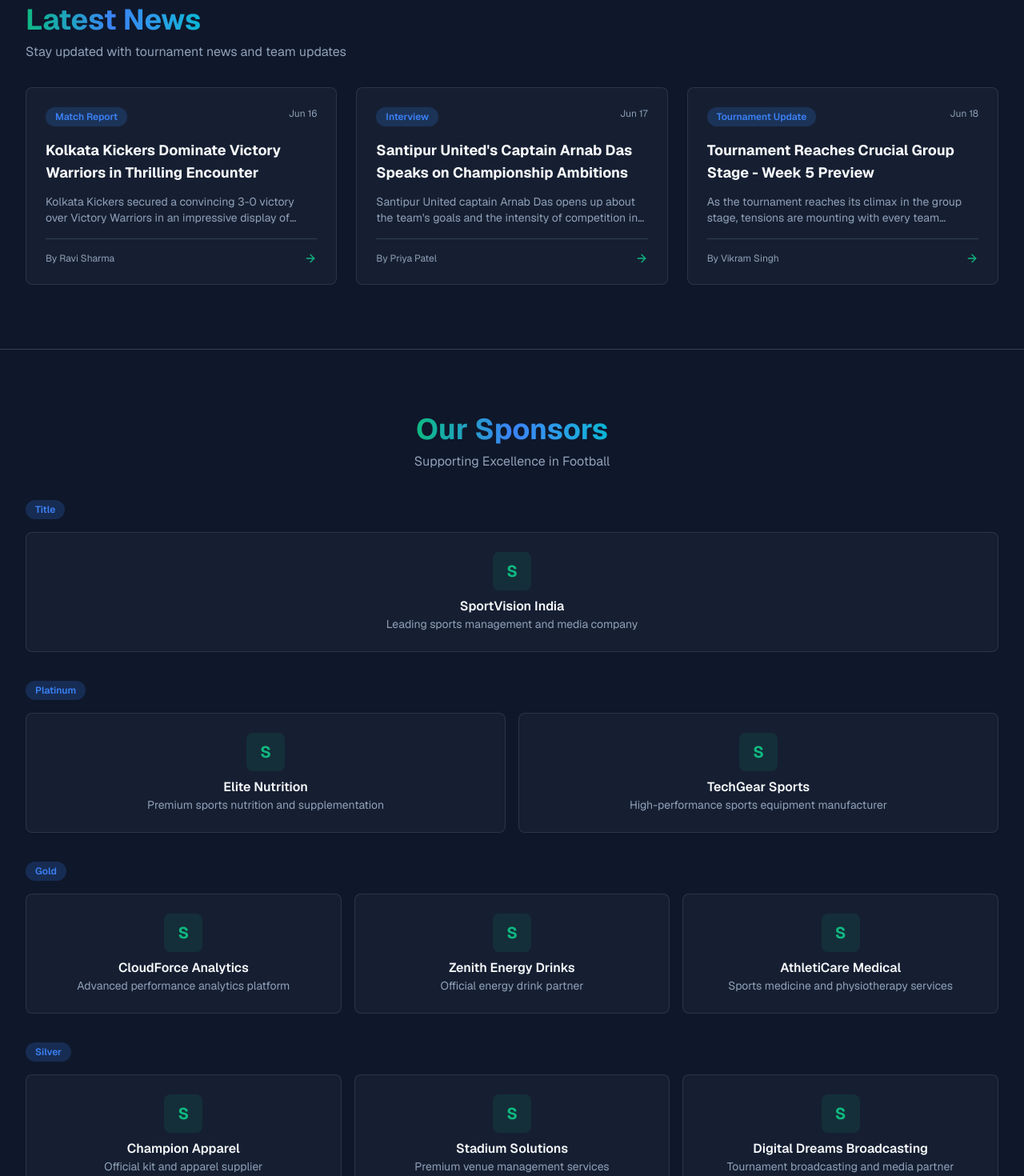
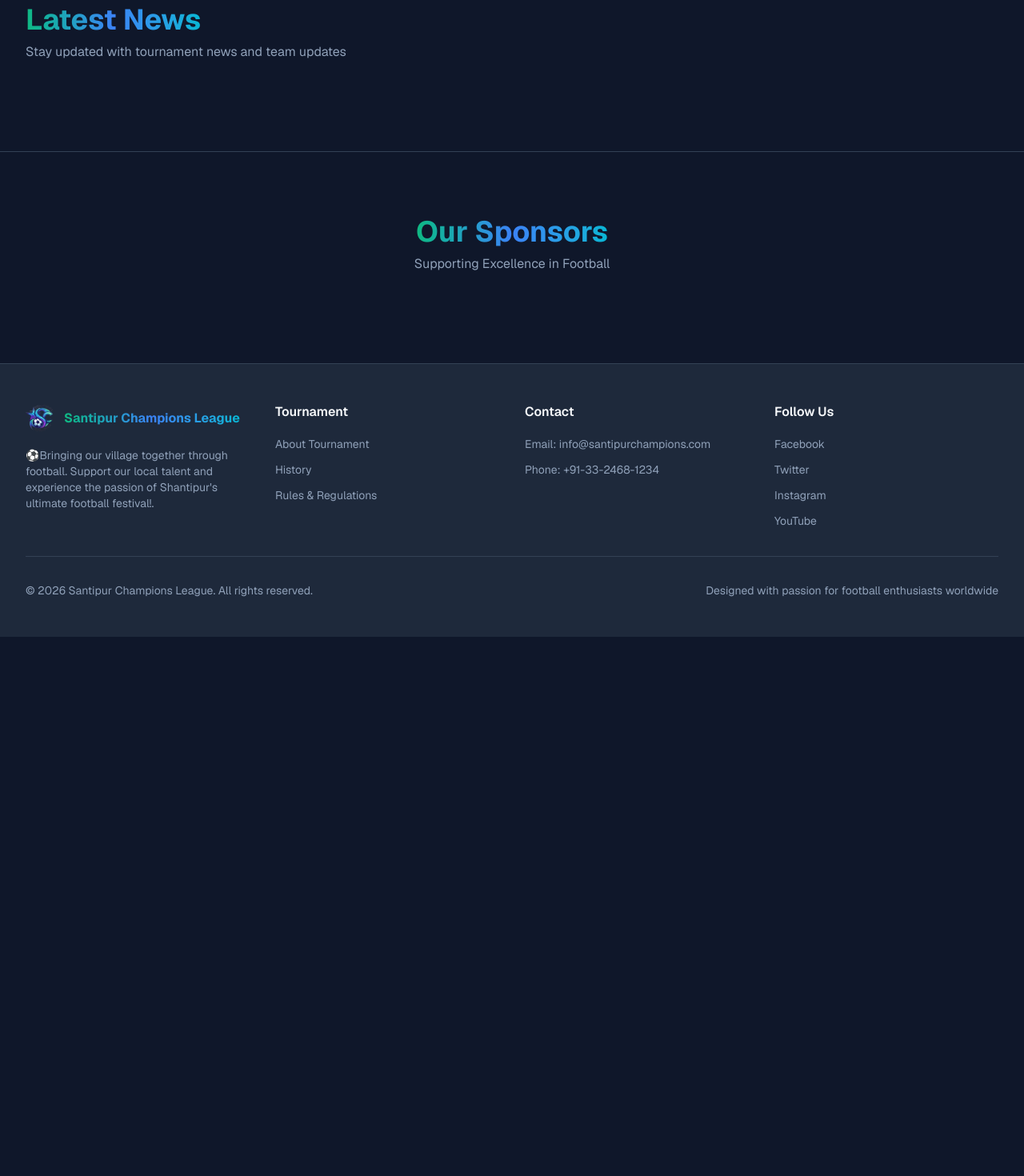
Before and after one commit to chetan-bist/Shantipur-League-, a Next.js app: page / in a window 1280 px wide. Shown: the part 2680-4150 px from the top of the page at 80% size. After the commit the page ends 3476 px from the top, so only its background shows below. Built offline with nearby package versions, Linux system fonts and the light colour scheme.

Commit message:
update news and sponsors

```diff
--- a/data/news.ts
+++ b/data/news.ts
@@ -10,125 +10,125 @@ export interface NewsArticle {
 }
 
 export const news: NewsArticle[] = [
-  {
-    id: 1,
-    title: 'Kolkata Kickers Dominate Victory Warriors in Thrilling Encounter',
-    slug: 'kolkata-kickers-dominate-victory-warriors',
-    excerpt: 'Kolkata Kickers secured a convincing 3-0 victory over Victory Warriors in an impressive display of attacking football.',
-    content: `In a spectacular performance on June 15th, Kolkata Kickers demonstrated their championship credentials with a dominant 3-0 victory over Victory Warriors at Eden Gardens.
+//   {
+//     id: 1,
+//     title: 'Kolkata Kickers Dominate Victory Warriors in Thrilling Encounter',
+//     slug: 'kolkata-kickers-dominate-victory-warriors',
+//     excerpt: 'Kolkata Kickers secured a convincing 3-0 victory over Victory Warriors in an impressive display of attacking football.',
+//     content: `In a spectacular performance on June 15th, Kolkata Kickers demonstrated their championship credentials with a dominant 3-0 victory over Victory Warriors at Eden Gardens.
 
-The match saw Kolkata's attacking prowess on full display, with goals from Sourav Banerjee, Abhijit Roy, and a stunning free-kick from Pradeep Bhat. Victory Warriors fought hard but couldn't breach Kolkata's solid defense.
+// The match saw Kolkata's attacking prowess on full display, with goals from Sourav Banerjee, Abhijit Roy, and a stunning free-kick from Pradeep Bhat. Victory Warriors fought hard but couldn't breach Kolkata's solid defense.
 
-Coach Amit Das praised his team's performance: "This was a complete team effort. Our midfield controlled the game and our defense was impenetrable. This is the kind of football we need to play in the tournament."
+// Coach Amit Das praised his team's performance: "This was a complete team effort. Our midfield controlled the game and our defense was impenetrable. This is the kind of football we need to play in the tournament."
 
-The victory puts Kolkata Kickers at the top of the standings with 28 points, cementing their position as strong contenders for the championship.`,
-    author: 'Ravi Sharma',
-    date: '2024-06-16',
-    category: 'Match Report',
-  },
-  {
-    id: 2,
-    title: 'Santipur United\'s Captain Arnab Das Speaks on Championship Ambitions',
-    slug: 'arnab-das-championship-ambitions',
-    excerpt: 'Santipur United captain Arnab Das opens up about the team\'s goals and the intensity of competition in this year\'s tournament.',
-    content: `In an exclusive interview, Santipur United captain Arnab Das shared his thoughts on the Santipur Champions League and the team's aspirations.
+// The victory puts Kolkata Kickers at the top of the standings with 28 points, cementing their position as strong contenders for the championship.`,
+//     author: 'Ravi Sharma',
+//     date: '2024-06-16',
+//     category: 'Match Report',
+//   },
+//   {
+//     id: 2,
+//     title: 'Santipur United\'s Captain Arnab Das Speaks on Championship Ambitions',
+//     slug: 'arnab-das-championship-ambitions',
+//     excerpt: 'Santipur United captain Arnab Das opens up about the team\'s goals and the intensity of competition in this year\'s tournament.',
+//     content: `In an exclusive interview, Santipur United captain Arnab Das shared his thoughts on the Santipur Champions League and the team's aspirations.
 
-"Every team here is world-class, and we know that every match is crucial," Das said. "We have the talent and the determination to go all the way. Our chemistry as a team has improved significantly, and we believe we can compete with anyone."
+// "Every team here is world-class, and we know that every match is crucial," Das said. "We have the talent and the determination to go all the way. Our chemistry as a team has improved significantly, and we believe we can compete with anyone."
 
-When asked about the fierce rivalry between teams, Das remained diplomatic: "Rivalries push us to be better. We respect every opponent and approach each match with the intensity it deserves. The Champions League is about bringing out the best in every player."
+// When asked about the fierce rivalry between teams, Das remained diplomatic: "Rivalries push us to be better. We respect every opponent and approach each match with the intensity it deserves. The Champions League is about bringing out the best in every player."
 
-The captain also highlighted the importance of team support: "Our fans have been incredible. Their energy gives us the motivation to perform at our best."
+// The captain also highlighted the importance of team support: "Our fans have been incredible. Their energy gives us the motivation to perform at our best."
 
-Das will be looking to lead his team to victory in their upcoming match against Victory Warriors on July 13th.`,
-    author: 'Priya Patel',
-    date: '2024-06-17',
-    category: 'Interview',
-  },
-  {
-    id: 3,
-    title: 'Tournament Reaches Crucial Group Stage - Week 5 Preview',
-    slug: 'group-stage-week-5-preview',
-    excerpt: 'As the tournament reaches its climax in the group stage, tensions are mounting with every team fighting for a semi-final spot.',
-    content: `The Santipur Champions League is entering a critical phase as we approach Week 5 of the group stage. With every team having played four matches, the race for the top positions is heating up.
+// Das will be looking to lead his team to victory in their upcoming match against Victory Warriors on July 13th.`,
+//     author: 'Priya Patel',
+//     date: '2024-06-17',
+//     category: 'Interview',
+//   },
+//   {
+//     id: 3,
+//     title: 'Tournament Reaches Crucial Group Stage - Week 5 Preview',
+//     slug: 'group-stage-week-5-preview',
+//     excerpt: 'As the tournament reaches its climax in the group stage, tensions are mounting with every team fighting for a semi-final spot.',
+//     content: `The Santipur Champions League is entering a critical phase as we approach Week 5 of the group stage. With every team having played four matches, the race for the top positions is heating up.
 
-Current Standings:
-1. Kolkata Kickers - 28 points
-2. Santipur United - 26 points
-3. Bengal Tigers - 24 points
-4. Victory Warriors - 22 points
-5. Eastern Eagles - 18 points
+// Current Standings:
+// 1. Kolkata Kickers - 28 points
+// 2. Santipur United - 26 points
+// 3. Bengal Tigers - 24 points
+// 4. Victory Warriors - 22 points
+// 5. Eastern Eagles - 18 points
 
-The competition remains incredibly tight, with only 6 points separating first and fourth place. The upcoming fixtures will determine who advances to the semi-finals and who faces elimination.
+// The competition remains incredibly tight, with only 6 points separating first and fourth place. The upcoming fixtures will determine who advances to the semi-finals and who faces elimination.
 
-This week's must-watch matches:
-- Santipur United vs Victory Warriors (July 13, 18:00)
-- Bengal Tigers vs Eastern Eagles (July 13, 16:00)
+// This week's must-watch matches:
+// - Santipur United vs Victory Warriors (July 13, 18:00)
+// - Bengal Tigers vs Eastern Eagles (July 13, 16:00)
 
-These matches are expected to be highly competitive, with each team desperate for the three points to secure their semi-final position.
+// These matches are expected to be highly competitive, with each team desperate for the three points to secure their semi-final position.
 
-Tournament organizers have confirmed that the semi-finals will take place on July 20th, followed by the grand final on July 27th at Santipur Grand Stadium.`,
-    author: 'Vikram Singh',
-    date: '2024-06-18',
-    category: 'Tournament Update',
-  },
-  {
-    id: 4,
-    title: 'Bengal Tigers Announce New Training Facility Opening',
-    slug: 'bengal-tigers-new-training-facility',
-    excerpt: 'Bengal Tigers officially open their state-of-the-art training facility to enhance player development and performance.',
-    content: `Bengal Tigers have announced the grand opening of their new state-of-the-art training facility in Kolkata. The facility features multiple practice pitches, a gym, recovery center, and advanced sports science laboratories.
+// Tournament organizers have confirmed that the semi-finals will take place on July 20th, followed by the grand final on July 27th at Santipur Grand Stadium.`,
+//     author: 'Vikram Singh',
+//     date: '2024-06-18',
+//     category: 'Tournament Update',
+//   },
+//   {
+//     id: 4,
+//     title: 'Bengal Tigers Announce New Training Facility Opening',
+//     slug: 'bengal-tigers-new-training-facility',
+//     excerpt: 'Bengal Tigers officially open their state-of-the-art training facility to enhance player development and performance.',
+//     content: `Bengal Tigers have announced the grand opening of their new state-of-the-art training facility in Kolkata. The facility features multiple practice pitches, a gym, recovery center, and advanced sports science laboratories.
 
-The facility will significantly enhance the team's preparation and player development programs. Coach Sanjay Mishra expressed his enthusiasm: "This new facility represents our commitment to excellence. Our players now have world-class amenities to train and recover, which will directly translate to better performances on the pitch."
+// The facility will significantly enhance the team's preparation and player development programs. Coach Sanjay Mishra expressed his enthusiasm: "This new facility represents our commitment to excellence. Our players now have world-class amenities to train and recover, which will directly translate to better performances on the pitch."
 
-The training facility is equipped with:
-- 3 professional-grade practice pitches
-- Modern gym and strength training center
-- Recovery and physiotherapy center
-- Video analysis room
-- Medical facilities
+// The training facility is equipped with:
+// - 3 professional-grade practice pitches
+// - Modern gym and strength training center
+// - Recovery and physiotherapy center
+// - Video analysis room
+// - Medical facilities
 
-The opening ceremony was attended by tournament organizers and several prominent football personalities from the region. This investment demonstrates Bengal Tigers' ambitions to become one of the premier teams in Asian football.`,
-    author: 'Amit Kumar',
-    date: '2024-06-19',
-    category: 'Team News',
-  },
-  {
-    id: 5,
-    title: 'Young Star Varun Mehta Impresses in Eastern Eagles\' Recent Performances',
-    slug: 'varun-mehta-eastern-eagles-star',
-    excerpt: 'Eastern Eagles\' young captain Varun Mehta has been turning heads with his exceptional performances in recent matches.',
-    content: `Eastern Eagles captain Varun Mehta has emerged as one of the tournament's most exciting young talents. Despite the team's challenging position in the standings, Mehta's performances have garnered praise from analysts and opponents alike.
+// The opening ceremony was attended by tournament organizers and several prominent football personalities from the region. This investment demonstrates Bengal Tigers' ambitions to become one of the premier teams in Asian football.`,
+//     author: 'Amit Kumar',
+//     date: '2024-06-19',
+//     category: 'Team News',
+//   },
+//   {
+//     id: 5,
+//     title: 'Young Star Varun Mehta Impresses in Eastern Eagles\' Recent Performances',
+//     slug: 'varun-mehta-eastern-eagles-star',
+//     excerpt: 'Eastern Eagles\' young captain Varun Mehta has been turning heads with his exceptional performances in recent matches.',
+//     content: `Eastern Eagles captain Varun Mehta has emerged as one of the tournament's most exciting young talents. Despite the team's challenging position in the standings, Mehta's performances have garnered praise from analysts and opponents alike.
 
-At just 24 years old, Mehta has demonstrated exceptional technical skills, vision, and leadership qualities. His ability to change the tempo of the game and create scoring opportunities has made him a pivotal player for Eastern Eagles.
+// At just 24 years old, Mehta has demonstrated exceptional technical skills, vision, and leadership qualities. His ability to change the tempo of the game and create scoring opportunities has made him a pivotal player for Eastern Eagles.
 
-"Varun represents the future of Eastern Eagles and potentially Indian football," said an anonymous senior tournament official. "His work ethic, intelligence, and passion for the game are exceptional for his age."
+// "Varun represents the future of Eastern Eagles and potentially Indian football," said an anonymous senior tournament official. "His work ethic, intelligence, and passion for the game are exceptional for his age."
 
-Eastern Eagles coaching staff has been utilizing Mehta's talent to create a more attacking style of play. With the semi-finals approaching, Mehta will be crucial in the team's efforts to overturn their current position and make a strong push for the championship.
+// Eastern Eagles coaching staff has been utilizing Mehta's talent to create a more attacking style of play. With the semi-finals approaching, Mehta will be crucial in the team's efforts to overturn their current position and make a strong push for the championship.
 
-The young star will be looking to deliver a standout performance in the team's final group-stage matches to secure their semi-final berth.`,
-    author: 'Neha Desai',
-    date: '2024-06-20',
-    category: 'Team News',
-  },
-  {
-    id: 6,
-    title: 'Defensive Masterclass: How Santipur United Shut Down Bengal Tigers',
-    slug: 'santipur-defense-masterclass',
-    excerpt: 'Santipur United\'s defense put on a commanding display to secure a 2-1 victory against Bengal Tigers in a match that showcased tactical excellence.',
-    content: `On June 15th, Santipur United and Bengal Tigers produced an exciting encounter that was decided by superior defensive organization and clinical finishing.
+// The young star will be looking to deliver a standout performance in the team's final group-stage matches to secure their semi-final berth.`,
+//     author: 'Neha Desai',
+//     date: '2024-06-20',
+//     category: 'Team News',
+//   },
+//   {
+//     id: 6,
+//     title: 'Defensive Masterclass: How Santipur United Shut Down Bengal Tigers',
+//     slug: 'santipur-defense-masterclass',
+//     excerpt: 'Santipur United\'s defense put on a commanding display to secure a 2-1 victory against Bengal Tigers in a match that showcased tactical excellence.',
+//     content: `On June 15th, Santipur United and Bengal Tigers produced an exciting encounter that was decided by superior defensive organization and clinical finishing.
 
-Despite Bengal Tigers' attacking ambitions, Santipur United\'s defense remained solid throughout the match. Defender Vikram Singh orchestrated a disciplined backline that minimized scoring opportunities for the opposition.
+// Despite Bengal Tigers' attacking ambitions, Santipur United\'s defense remained solid throughout the match. Defender Vikram Singh orchestrated a disciplined backline that minimized scoring opportunities for the opposition.
 
-"This was about understanding our opponents' strengths and nullifying them," said coach Rajesh Kumar. "Our defenders were excellent. Vikram Singh and the entire back four communicated well and prevented Bengal Tigers from creating clear-cut chances."
+// "This was about understanding our opponents' strengths and nullifying them," said coach Rajesh Kumar. "Our defenders were excellent. Vikram Singh and the entire back four communicated well and prevented Bengal Tigers from creating clear-cut chances."
 
-Santipur's attacking play was equally impressive, with captain Arnab Das and Nikhil Gupta combining well to create the goals that secured the three points.
+// Santipur's attacking play was equally impressive, with captain Arnab Das and Nikhil Gupta combining well to create the goals that secured the three points.
 
-This defensive performance set the tone for Santipur United's strong tournament campaign, with the team currently sitting in second place in the standings.
+// This defensive performance set the tone for Santipur United's strong tournament campaign, with the team currently sitting in second place in the standings.
 
-Upcoming Focus:
-Santipur United will look to maintain this defensive solidity while continuing to develop their attacking play as they prepare for the crucial Week 5 fixtures.`,
-    author: 'Ravi Sharma',
-    date: '2024-06-16',
-    category: 'Match Report',
-  },
+// Upcoming Focus:
+// Santipur United will look to maintain this defensive solidity while continuing to develop their attacking play as they prepare for the crucial Week 5 fixtures.`,
+//     author: 'Ravi Sharma',
+//     date: '2024-06-16',
+//     category: 'Match Report',
+//   },
 ];
--- a/data/sponsors.ts
+++ b/data/sponsors.ts
@@ -6,58 +6,58 @@ export interface Sponsor {
 }
 
 export const sponsors: Sponsor[] = [
-  {
-    id: 1,
-    name: 'SportVision India',
-    category: 'Title',
-    description: 'Leading sports management and media company',
-  },
-  {
-    id: 2,
-    name: 'Elite Nutrition',
-    category: 'Platinum',
-    description: 'Premium sports nutrition and supplementation',
-  },
-  {
-    id: 3,
-    name: 'TechGear Sports',
-    category: 'Platinum',
-    description: 'High-performance sports equipment manufacturer',
-  },
-  {
-    id: 4,
-    name: 'CloudForce Analytics',
-    category: 'Gold',
-    description: 'Advanced performance analytics platform',
-  },
-  {
-    id: 5,
-    name: 'Zenith Energy Drinks',
-    category: 'Gold',
-    description: 'Official energy drink partner',
-  },
-  {
-    id: 6,
-    name: 'AthletiCare Medical',
-    category: 'Gold',
-    description: 'Sports medicine and physiotherapy services',
-  },
-  {
-    id: 7,
-    name: 'Champion Apparel',
-    category: 'Silver',
-    description: 'Official kit and apparel supplier',
-  },
-  {
-    id: 8,
-    name: 'Stadium Solutions',
-    category: 'Silver',
-    description: 'Premium venue management services',
-  },
-  {
-    id: 9,
-    name: 'Digital Dreams Broadcasting',
-    category: 'Silver',
-    description: 'Tournament broadcasting and media partner',
-  },
+  // {
+  //   id: 1,
+  //   name: 'SportVision India',
+  //   category: 'Title',
+  //   description: 'Leading sports management and media company',
+  // },
+  // {
+  //   id: 2,
+  //   name: 'Elite Nutrition',
+  //   category: 'Platinum',
+  //   description: 'Premium sports nutrition and supplementation',
+  // },
+  // {
+  //   id: 3,
+  //   name: 'TechGear Sports',
+  //   category: 'Platinum',
+  //   description: 'High-performance sports equipment manufacturer',
+  // },
+  // {
+  //   id: 4,
+  //   name: 'CloudForce Analytics',
+  //   category: 'Gold',
+  //   description: 'Advanced performance analytics platform',
+  // },
+  // {
+  //   id: 5,
+  //   name: 'Zenith Energy Drinks',
+  //   category: 'Gold',
+  //   description: 'Official energy drink partner',
+  // },
+  // {
+  //   id: 6,
+  //   name: 'AthletiCare Medical',
+  //   category: 'Gold',
+  //   description: 'Sports medicine and physiotherapy services',
+  // },
+  // {
+  //   id: 7,
+  //   name: 'Champion Apparel',
+  //   category: 'Silver',
+  //   description: 'Official kit and apparel supplier',
+  // },
+  // {
+  //   id: 8,
+  //   name: 'Stadium Solutions',
+  //   category: 'Silver',
+  //   description: 'Premium venue management services',
+  // },
+  // {
+  //   id: 9,
+  //   name: 'Digital Dreams Broadcasting',
+  //   category: 'Silver',
+  //   description: 'Tournament broadcasting and media partner',
+  // },
 ];
```
